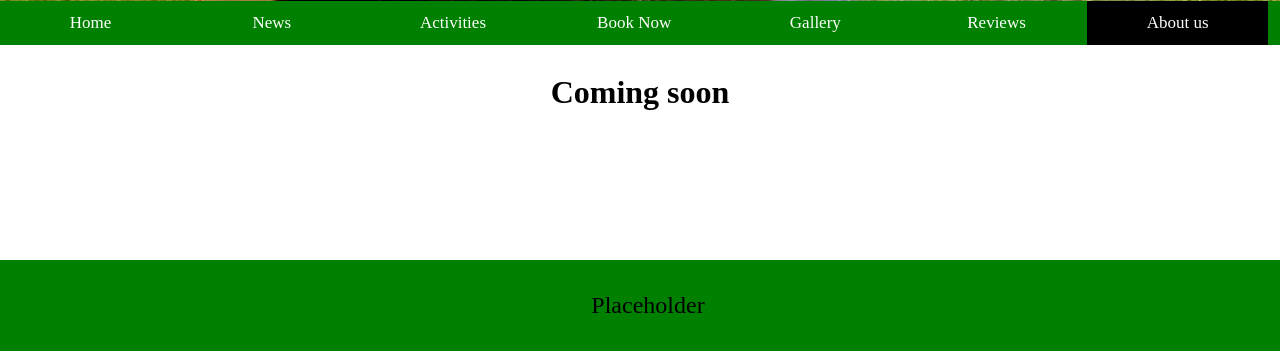
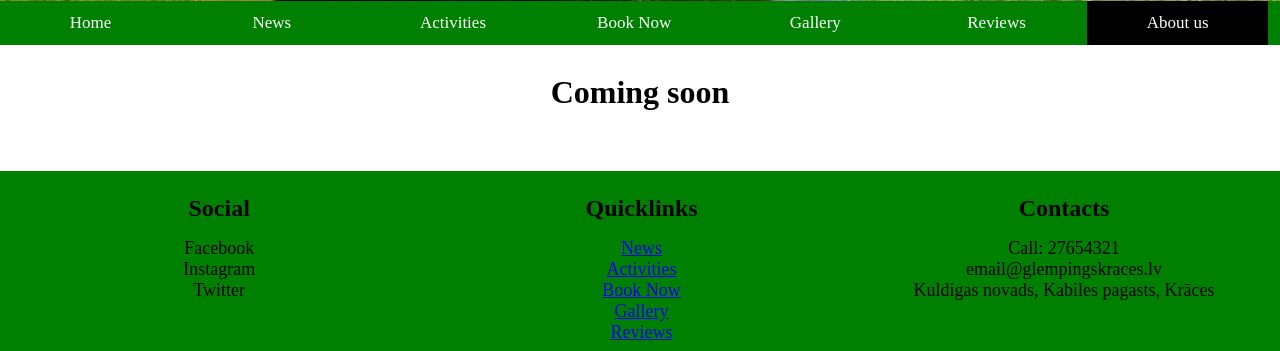
Before and after one commit to emilsberzs/glemping_kraces, a Django app: page /about/ in a window 1280 px wide. Shown: the part 449-800 px from the top of the page. Run offline with Django 3.2, Linux system fonts and the light colour scheme.

Commit message:
Populated and formatted footer

```diff
--- a/glemping/static/css/glemping.css
+++ b/glemping/static/css/glemping.css
@@ -83,12 +83,41 @@
  }
 
  footer {
+   display: flex;
+   flex-wrap:wrap;
    width: 100%;
    padding: 0.5rem;
    background-color: green;
    text-align: center;
    font-size: x-large;
+ }
 
+ footer  ul {
+   list-style: none;
+   list-style-type: none;
+   text-align: center;
+   list-style-position: inside;
+   margin: 0;
+   padding: 0;
+ }
+
+ footer div {
+   flex: 0 0 33%;
+   justify-content: center;
+   text-align: center
+ }
+ footer h1 {
+   font-size: x-large;
+   text-align: center;
+ }
+
+ footer li {
+   font-size: large;
+   list-style-type: none;
+   text-align: center;
+   list-style: none;
+   margin: 0;
+   padding: 0;
  }
 
  #content {
--- a/glemping/templates/glemping/base.html
+++ b/glemping/templates/glemping/base.html
@@ -41,7 +41,35 @@
         {% endblock content %}
     </div>
     <footer>
-        <p>Placeholder</p>
+        <div id="footer-1">
+            <h1>Social</h1>
+            <ul>
+                <li>Facebook</li>
+                <li>Instagram</li>
+                <li>Twitter</li>
+            </ul>
+        </div>
+        <div id="footer-2">
+            <h1>Quicklinks</h1>
+            <ul>
+                <li><a href="{% url 'glemping:post_list' %}">News</a></li>
+                <li><a href="{% url 'glemping:activity_list' %}">Activities</a></li>
+                <li><a href="{% url 'glemping:booking' %}">Book Now</a></li>
+                <li><a href="{% url 'glemping:gallery_list' %}">Gallery</li>
+                <li><a href="{% url 'glemping:reviews' %}">Reviews</a></li>
+            </ul>
+        </div>
+        <div id="footer-3">
+            <h1>Contacts</h1>
+            <ul>
+                <li>Call: 27654321</li>
+                <li>email@glempingskraces.lv</li>
+                <li>Kuldigas novads,
+                    Kabiles pagasts,
+                    Krāces </li>
+            </ul>
+
+        </div>
     </footer>
 
 
```
